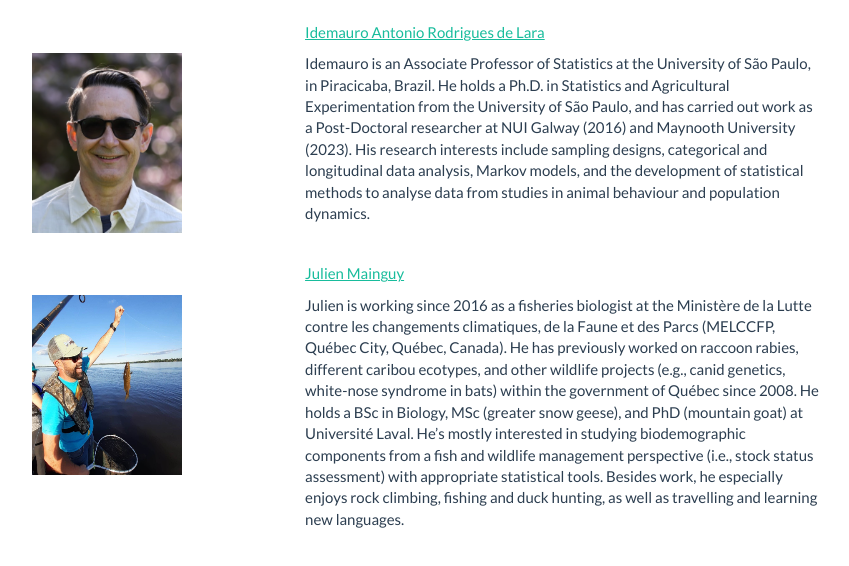
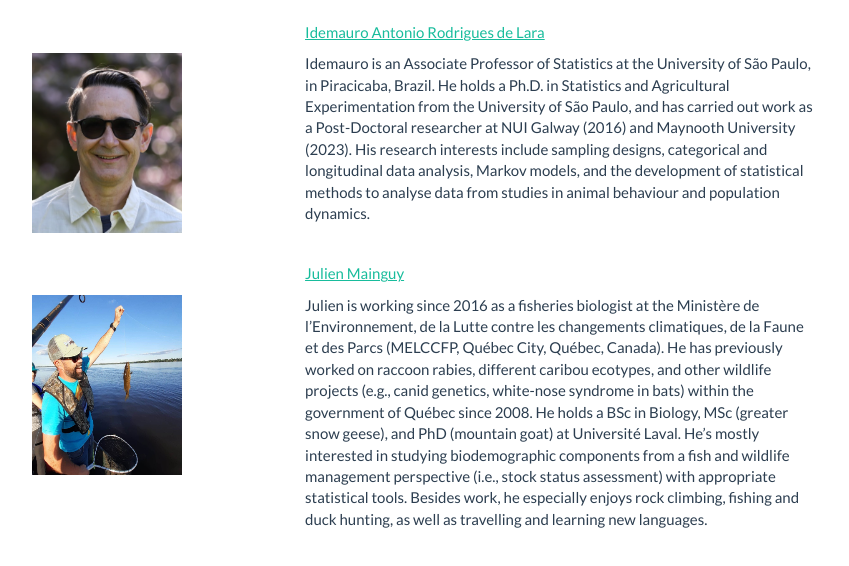
Before and after one commit to rafamoral/tse, a plain HTML site: page about.html in a window 1280 px wide. Shown: the part 3738-4304 px from the top of the page, without its empty margins (271-1120 px from the left). Drawn offline with nearby package versions, Linux system fonts and the light colour scheme; some packages are replaced by stand-ins of ours.

Commit message:
Add files via upload

```diff
--- a/about.html
+++ b/about.html
@@ -687,17 +687,17 @@ Mainguy</a></td>
 <tr class="even">
 <td><img src="julien.jpg" width="150" height="180" class = "center"/></td>
 <td>Julien is working since 2016 as a fisheries biologist at the
-Ministère de la Lutte contre les changements climatiques, de la Faune et
-des Parcs (MELCCFP, Québec City, Québec, Canada). He has previously
-worked on raccoon rabies, different caribou ecotypes, and other wildlife
-projects (e.g., canid genetics, white-nose syndrome in bats) within the
-government of Québec since 2008. He holds a BSc in Biology, MSc (greater
-snow geese), and PhD (mountain goat) at Université Laval. He’s mostly
-interested in studying biodemographic components from a fish and
-wildlife management perspective (i.e., stock status assessment) with
-appropriate statistical tools. Besides work, he especially enjoys rock
-climbing, fishing and duck hunting, as well as travelling and learning
-new languages.</td>
+Ministère de l’Environnement, de la Lutte contre les changements
+climatiques, de la Faune et des Parcs (MELCCFP, Québec City, Québec,
+Canada). He has previously worked on raccoon rabies, different caribou
+ecotypes, and other wildlife projects (e.g., canid genetics, white-nose
+syndrome in bats) within the government of Québec since 2008. He holds a
+BSc in Biology, MSc (greater snow geese), and PhD (mountain goat) at
+Université Laval. He’s mostly interested in studying biodemographic
+components from a fish and wildlife management perspective (i.e., stock
+status assessment) with appropriate statistical tools. Besides work, he
+especially enjoys rock climbing, fishing and duck hunting, as well as
+travelling and learning new languages.</td>
 </tr>
 </tbody>
 </table>
```
